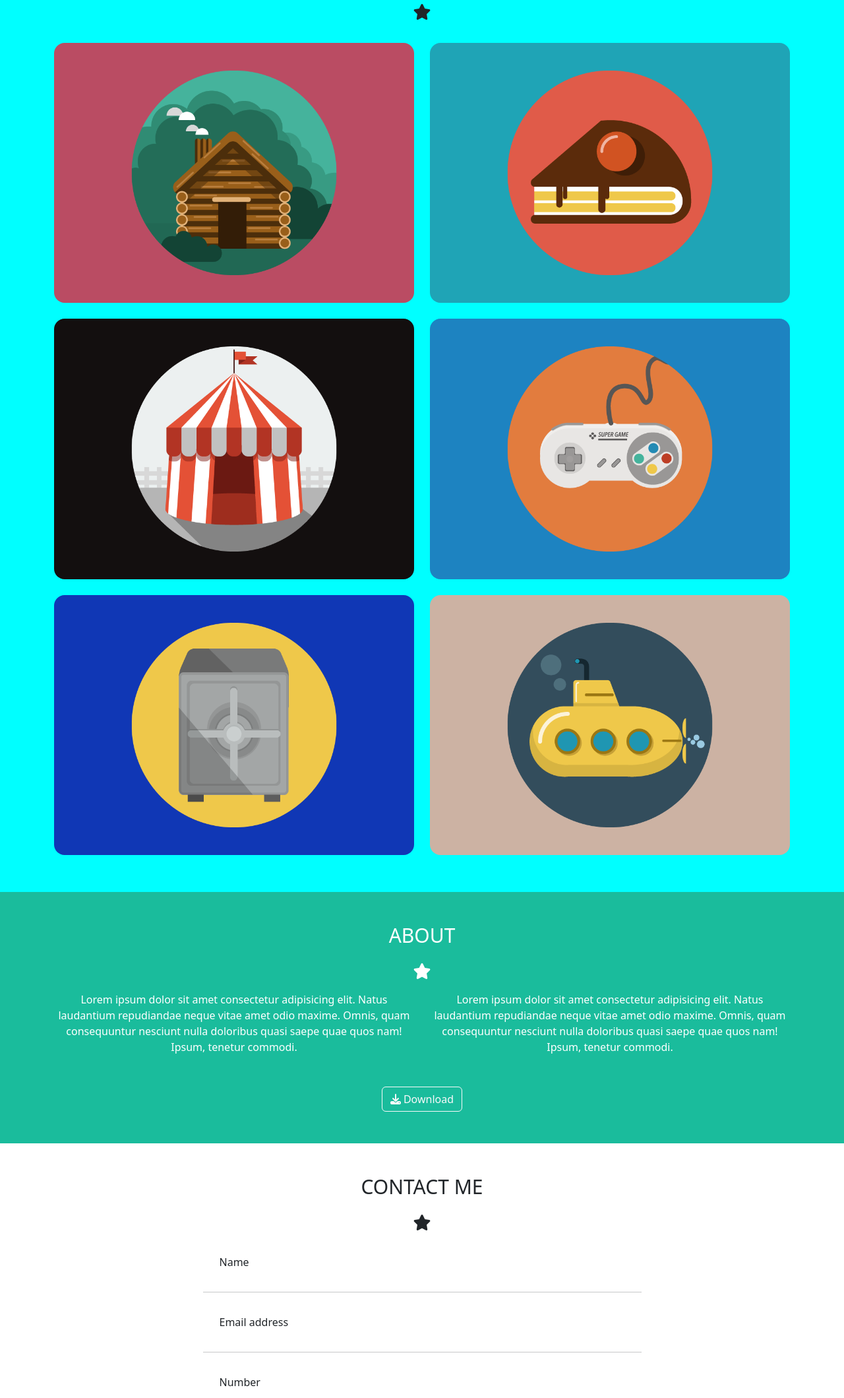
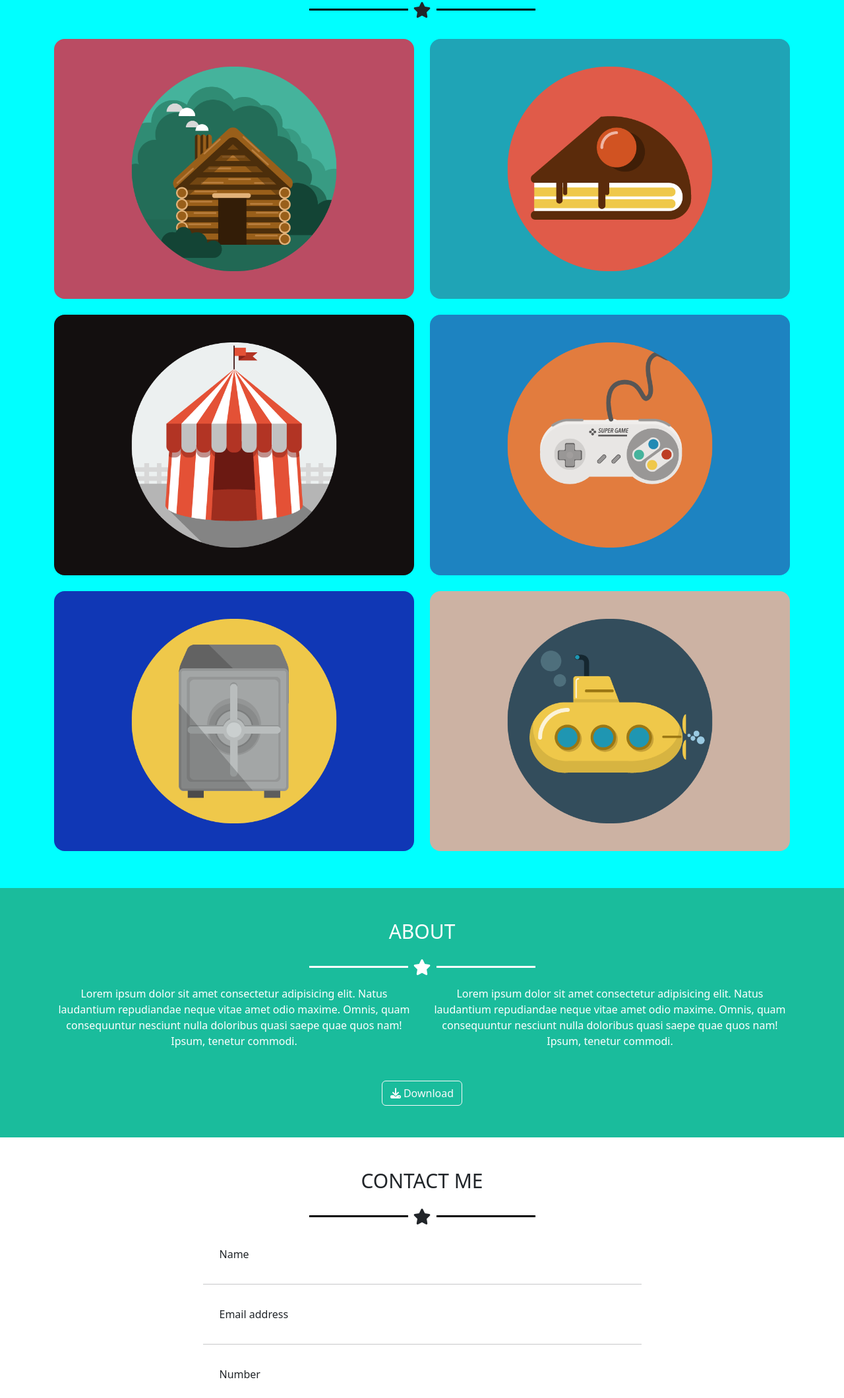
Before and after one commit to danielebd/html-css-bootstrap-freelancer, a plain HTML site: page index.html in a window 1280 px wide. Shown: the part 681-2800 px from the top of the page at 66% size. Drawn offline with nearby package versions, Linux system fonts and the light colour scheme.

Commit message:
correzione

```diff
--- a/css/style.css
+++ b/css/style.css
@@ -14,9 +14,26 @@ h1 {
 }
 .circle {
     border: solid white .0625rem;
-    border-radius: 100px;
-    padding: 5px;
-    width: 40px;
+    border-radius: 50px;
+    width: 38px;
+    height: 38px;
+    line-height: 38px;
+}
+.ms-bar::after, .ms-bar::before {
+    content: "";
+    display: inline-block;
+    height: .1875rem;
+    background-color: black;
+    max-width: 9.375rem;
+    width: 30%;
+}
+.ms-bar-green::after, .ms-bar-green::before {
+    content: "";
+    display: inline-block;
+    height: .1875rem;
+    background-color:white;
+    max-width: 9.375rem;
+    width: 30%;
 }
 /* COMMON >>>>>>>>>>>>>>>>>>>>>>>>>>>>*/
 
--- a/index.html
+++ b/index.html
@@ -47,7 +47,9 @@
                     <div class="col text-center">
                         <div class="img-1 mx-auto"><img src="img/avatar.svg" alt=""></div>
                         <h1 class="py-3">STAR BOOTSTRAP</h1>
-                        <div class="pb-3"><i class="fa-solid fa-star fs-4"></i></div>
+                        <div class="pb-3 d-flex align-items-center justify-content-center ms-bar-green">
+                            <i class="fa-solid fa-star fs-4 px-2"></i>
+                        </div>
                         <div>GRAPHIC ARTIST - WEB DESIGNER - ILLUSTRATOR</div>
                     </div>
                 </div>
@@ -59,7 +61,9 @@
             <div class="container  title">
                 <div class="row align-items-center text-center">
                     <h2 class="py-3 lg-fs-1">PORTFOLIO</h2>
-                    <div><i class="fa-solid fa-star fs-4"></i></div>
+                    <div class="d-flex align-items-center justify-content-center ms-bar">
+                        <i class="fa-solid fa-star fs-4 px-2"></i>
+                    </div>
                 </div>
             </div>
             <div class="container pt-4">
@@ -90,8 +94,10 @@
         <div class="about">
             <div class="container py-5 justify-content-center text-center">
                 <h2>ABOUT</h2>
-                <div class="py-3"><i class="fa-solid fa-star fs-4"></i></div>
-                <div class="row pb-5 gy-4">
+                <div class="py-3  d-flex align-items-center justify-content-center ms-bar-green">
+                    <i class="fa-solid fa-star fs-4 px-2"></i>
+                </div>
+                <div class="row pb-5  gy-4">
                     <div class="col-8 mx-auto col-lg-6">Lorem ipsum dolor sit amet consectetur adipisicing elit. Natus laudantium repudiandae neque vitae amet odio maxime. Omnis, quam consequuntur nesciunt nulla doloribus quasi saepe quae quos nam! Ipsum, tenetur commodi.</div>
                     <div class="col-8 mx-auto col-lg-6">Lorem ipsum dolor sit amet consectetur adipisicing elit. Natus laudantium repudiandae neque vitae amet odio maxime. Omnis, quam consequuntur nesciunt nulla doloribus quasi saepe quae quos nam! Ipsum, tenetur commodi.</div>
                 </div>
@@ -103,7 +109,9 @@
         <div class="contact">
             <div class="container pt-5 pb-4 justify-content-center text-center">
                 <h2>CONTACT ME</h2>
-                <div class="py-3"><i class="fa-solid fa-star fs-4"></i></div>
+                <div class="d-flex align-items-center justify-content-center py-3 ms-bar">
+                    <i class="fa-solid fa-star fs-4 px-2"></i>
+                </div>
                 <form class="row justify-content-center" action="" method="get">
                     <div class="col-7">
                         <div class="form-floating mb-3">
@@ -127,7 +135,7 @@
                     </div>
                     <hr class="col-7">
                     <div class="col-7">
-                        <div class="form-floating mb-3 ms-input ms-input">
+                        <div class="form-floating mb-3 ms-input">
                             <textarea class="form-control" placeholder="Leave a comment here" id="floatingTextarea2" style="height: 100px"></textarea>
                             <label for="floatingTextarea2">Message</label>
                           </div>
```
